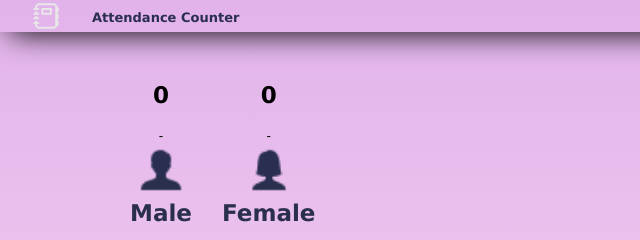
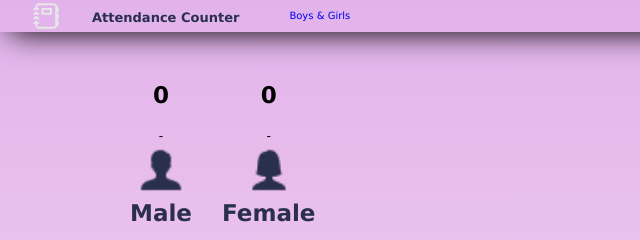
Before and after one commit to Donchuks02/AttendanceApp, a plain HTML site: page index.html in a window 1280 px wide. Shown: the top 240 px of the page, 0-640 px from the left. Drawn offline with Linux system fonts and the light colour scheme.

Commit message:
Update index.html
added the boys and girls link

```diff
--- a/index.html
+++ b/index.html
@@ -16,6 +16,8 @@
         <div class="nav-center">
             <img src="./img/icons8-attendance-48.png" alt="" srcset="">
             <h1>Attendance Counter</h1>
+            <a href="boys.html">Boys & Girls</a>
+
         </div>
     </nav>
 
```
